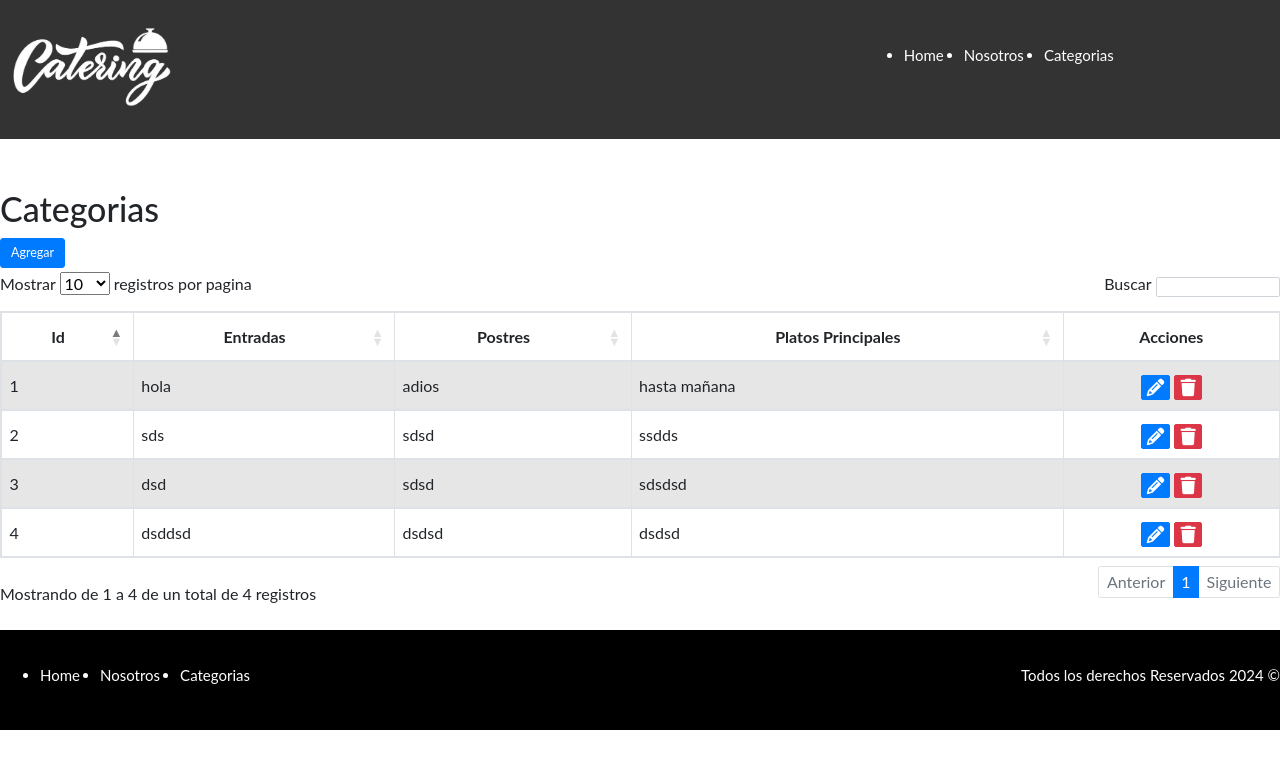
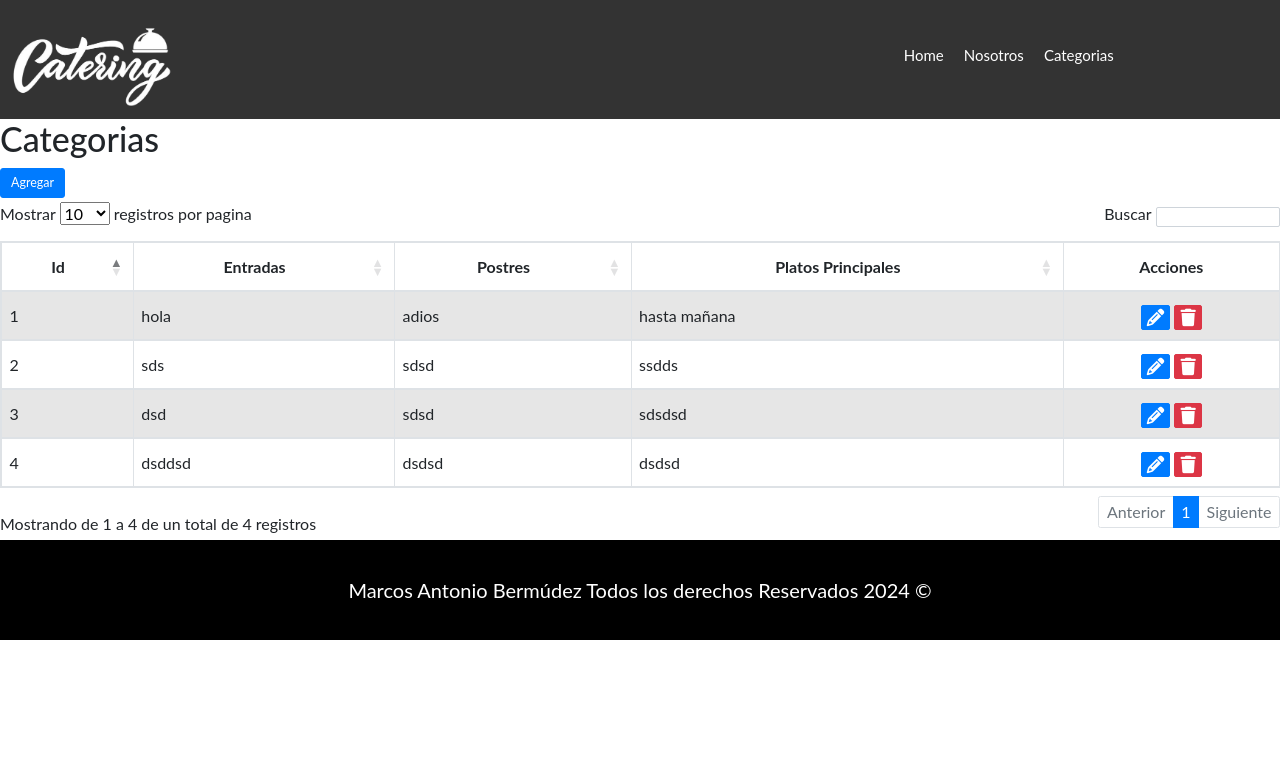
Before and after one commit to Marco25005/crudCadenaDeRestaurantes, a Django app: page /categorias/ in a window 1280 px wide. Shown: the top 769 px of the page. Run offline with Django 5.2, Linux system fonts and the light colour scheme; data comes from the database, SQL or seed files in the repository; some libraries are stand-ins or nearby versions.

Commit message:
herencia de plantillas agregada

```diff
--- a/Menu/Templates/estilos/styles.css
+++ b/Menu/Templates/estilos/styles.css
@@ -1,9 +1,11 @@
-html {
-  font-size: 62.5%; /** reset para rems - 65.5% = a 10 px*/
-  box-sizing: border-box; /* esto sirve para solucionar un problema con el ancho y el padding */
+*{
   text-decoration: none;
   list-style: none;
 
+}
+html {
+  font-size: 62.5%;
+  box-sizing: border-box;
 }
 body {
   font-family: 'Lato', sans-serif;
@@ -42,7 +44,7 @@ p{
   margin: 0 auto;
 }
 .seccion {
-  margin-top: 5rem;
+  margin-top: 2rem;
   margin-bottom: 2rem;
 }
 .centrar-contenido{
@@ -51,12 +53,7 @@ p{
   align-items: center;
   flex-direction: column;
 }
-.boton-dorado {
-  font-size: 1.5rem;
-  border-radius: 0.5rem;
-  padding: 0.5rem;
-  background-color: rgb(248, 205, 33);
-}
+
 
 /* header */
 .logo img{
@@ -65,24 +62,20 @@ p{
 .bar{
   display: none;
 }
-.bar button{
-  background-color: transparent;
-  border: none;
-}
+
 #hdcross{
   color: #fff;
   font-size: 4rem;
   transition: all .5s;
 }
-#hdcross:hover{
-  transform: rotate(90deg);
-  color:rgb(218, 165, 32)
+.dropdown-toggle::after{
+  display: none;
 }
 .site-header {
   background-color: #333333;
-  padding: 1rem 0 3rem 0;
+  padding: 1rem 0 1rem 0;
 }
-.site-header.inicio{
+.inicio{
   background-image: url(../imagenes/restaurant-4011989_1920.jpg);
   background-position: center center;
   background-size: cover;
@@ -107,14 +100,6 @@ p{
   text-align: center;
   color: #e1e1e1;
   max-width: 80%;
-}
-.boton-header{
-  display: flex;
-  justify-content: center;
-}
-.boton-header a{
-  width: 15rem;
-  text-align: center;
 }
 
 .barra{
@@ -196,20 +181,19 @@ p{
 }
 .contenedor-footer{
   padding: 3rem 0;
-  display: flex;
-  justify-content: space-between;
+  text-align: center;
 }
 .copyright{
   margin: 0;
   color: white;
-  font-size: 1.5rem;
+  font-size: 2rem;
 }
 .centered{
   text-align: center!important;
   vertical-align: middle!important;
 }
 
-@media (max-width: 500px) {
+@media (max-width: 600px) {
   .bar{
     display: block;
   }
--- /dev/null
+++ b/Menu/Templates/layouts/base2.html
@@ -0,0 +1,88 @@
+{% load static %}
+<!DOCTYPE html>
+<html lang="en">
+<head>
+    <meta charset="UTF-8">
+    <meta name="viewport" content="width=device-width, initial-scale=1.0">
+    {%block link%}
+    <link rel="stylesheet" href="https://cdnjs.cloudflare.com/ajax/libs/twitter-bootstrap/4.5.2/css/bootstrap.css">
+    <link rel="stylesheet" href="{% static '/estilos/styles.css' %}">
+    <link rel="stylesheet" href="https://cdnjs.cloudflare.com/ajax/libs/font-awesome/6.5.1/css/all.min.css">
+    {%endblock link%}
+    <title>{% block title %}
+      catering
+    {% endblock title %}</title>
+</head>
+<body>
+
+    <header>
+    {%block header%}
+        <div class="barra site-header">
+            <div class="logo">
+                <img src="{% static '/imagenes/logo.png' %}" alt="logo">
+            </div>
+            <div class="bar">
+                <div class="bar">
+                    <a class="nav-link dropdown-toggle" href="#" id="hdcross" role="button" data-toggle="dropdown" aria-haspopup="true" aria-expanded="false"><i class="fa-solid fa-bars"></i></a>
+                    <div class="dropdown-menu" aria-labelledby="hdcross">
+                        <a class="dropdown-item" href="{% url 'inicio' %}">Home</a>
+                     <div class="dropdown-divider"></div>
+                        <a class="dropdown-item" href="#">Nosotros</a>
+                    <div class="dropdown-divider"></div>
+                        <a class="dropdown-item" href="{% url 'categoria'%}">Categorias</a>
+                    </div>
+                </div>
+            </div>
+            <nav class="nav">
+                <ul>
+                    <a href="{% url 'inicio' %}"><li>Home</li></a>
+                    <a href=""><li>Nosotros</li></a>
+                    <a href="{% url 'categoria'%}"><li>Categorias</li></a>
+                </ul>
+            </nav>
+        </div>
+        {%endblock header%}
+    </header>
+
+  <section class="contenedor">
+    {% block section %}
+    {% endblock section %}
+ </section>
+
+ <footer class="site-footer seccion">
+    <div class="contenedor contenedor-footer">
+          <p class="copyright"> Marcos Antonio Bermúdez Todos los derechos Reservados 2024 &copy;</p>
+      </div>
+  </footer>
+   <script src="https://code.jquery.com/jquery-3.7.1.js"></script>
+    <script src="https://cdnjs.cloudflare.com/ajax/libs/popper.js/1.14.3/umd/popper.min.js"></script>
+    <script src="https://cdnjs.cloudflare.com/ajax/libs/twitter-bootstrap/4.5.2/js/bootstrap.min.js"></script>
+    <script src="https://cdn.datatables.net/2.0.3/js/dataTables.js"></script>
+    <script src="https://cdn.datatables.net/2.0.3/js/dataTables.bootstrap4.js"></script>
+    <script>
+    new DataTable('#1',{
+    pageLegth: 10,
+    columnDefs: [{
+        className:"centered", targets:[0,1,2,3,4],
+        orderable:false, targets:[4]
+}],
+    language: {
+        lengthMenu: "Mostrar _MENU_ registros por pagina",
+        zeroRecords: "Ningun plato encontrado",
+        info: "Mostrando de _START_ a _END_ de un total de _TOTAL_ registros",
+        infoEmpty: "ningun plato encontrado",
+        infoFiltered: "(Filtrados desde _MAX_ registros totales)",
+        search: "Buscar",
+        loadingRecords: "Cargando...",
+        paginate:{
+            first: "Primero",
+            last: "Ultimo",
+            next: "Siguiente",
+            previous: "Anterior"
+        }
+
+    }
+    });
+    </script>
+</body>
+</html>
--- a/Menu/Templates/menu.html
+++ b/Menu/Templates/menu.html
@@ -1,37 +1,14 @@
+{% extends "layouts/base2.html" %}
 {% load static %}
-<!DOCTYPE html>
-<html lang="en">
-<head>
-    <meta charset="UTF-8">
-    <meta name="viewport" content="width=device-width, initial-scale=1.0">
-    <title>Categoria</title>
-    <link rel="stylesheet" href="https://cdnjs.cloudflare.com/ajax/libs/font-awesome/6.5.1/css/all.min.css">
-    <link rel="stylesheet" href="https://cdnjs.cloudflare.com/ajax/libs/twitter-bootstrap/4.5.2/css/bootstrap.css">
-    <link rel="stylesheet" href="https://cdn.datatables.net/2.0.3/css/dataTables.bootstrap4.css">
-    <!--css propio-->
-    <link rel="stylesheet" href="{% static './estilos/styles.css' %}">
-</head>
-<body>
-    <header>
-        <div class="barra site-header">
-            <div class="logo">
-                <img src="{% static '/imagenes/logo.png' %}" alt="logo">
-            </div>
-            <div class="bar">
-                <button><i class="fa-solid fa-bars" id="hdcross"></i></button>
-                <button><i class="fa-solid fa-xmark" id="Xmark"></i></button>
-            </div>
-            <nav class="nav">
-                <ul>
-                    <a href="{% url 'inicio' %}"><li>Home</li></a>
-                    <a href=""><li>Nosotros</li></a>
-                    <a href="{% url 'categoria'%}"><li>Categorias</li></a>
-                </ul>
-            </nav>
-        </div>
-    </header>
-  <section class="contenedor seccion">
-    <h2> Categorias</h2>
+{%block link%}
+<link rel="stylesheet" href="https://cdnjs.cloudflare.com/ajax/libs/font-awesome/6.5.1/css/all.min.css">
+<link rel="stylesheet" href="https://cdnjs.cloudflare.com/ajax/libs/twitter-bootstrap/4.5.2/css/bootstrap.css">
+<link rel="stylesheet" href="https://cdn.datatables.net/2.0.3/css/dataTables.bootstrap4.css">
+<link rel="stylesheet" href="{% static '/estilos/styles.css' %}">
+{%endblock link%}
+
+{% block section %}
+<h2> Categorias</h2>
     <a href="{% url 'agregar_plato'%}" class="btn btn-lg btn-primary">Agregar</a>
     <table id="1" class="table table-striped table-bordered table-striped" style="width:100%">
         <thead>
@@ -60,48 +37,4 @@
            {% endfor %}
         </tbody>
     </table>
-</section>
-<footer class="site-footer seccion">
-    <div class="contenedor contenedor-footer">
-          <nav class="nav">
-                  <ul>
-                      <a href="{% url 'inicio' %}"><li>Home</li></a>
-                      <a href=""><li>Nosotros</li></a>
-                      <a href="{% url 'categoria'%}"><li>Categorias</li></a>
-                  </ul>
-              </nav>
-          <p class="copyright">Todos los derechos Reservados 2024 &copy;</p>
-      </div>
-  </footer>
-  <script src="https://code.jquery.com/jquery-3.7.1.js"></script>
-    <script src="https://cdnjs.cloudflare.com/ajax/libs/popper.js/1.14.3/umd/popper.min.js"></script>
-    <script src="https://cdnjs.cloudflare.com/ajax/libs/twitter-bootstrap/4.5.2/js/bootstrap.min.js"></script>
-    <script src="https://cdn.datatables.net/2.0.3/js/dataTables.js"></script>
-    <script src="https://cdn.datatables.net/2.0.3/js/dataTables.bootstrap4.js"></script>
-    <script>
-    new DataTable('#1',{
-    pageLegth: 10,
-    columnDefs: [{
-        className:"centered", targets:[0,1,2,3,4],
-        orderable:false, targets:[4]
-}],
-    language: {
-        lengthMenu: "Mostrar _MENU_ registros por pagina",
-        zeroRecords: "Ningun plato encontrado",
-        info: "Mostrando de _START_ a _END_ de un total de _TOTAL_ registros",
-        infoEmpty: "ningun plato encontrado",
-        infoFiltered: "(Filtrados desde _MAX_ registros totales)",
-        search: "Buscar",
-        loadingRecords: "Cargando...",
-        paginate:{
-            first: "Primero",
-            last: "Ultimo",
-            next: "Siguiente",
-            previous: "Anterior"
-        }
-
-    }
-    });
-    </script>
-</body>
-</html>
+{% endblock section %}
```
Also changed, not shown: Menu/Templates/index.html (+37 -1 lines), Menu/Templates/layouts/base.html (deleted, +0 -61 lines).
